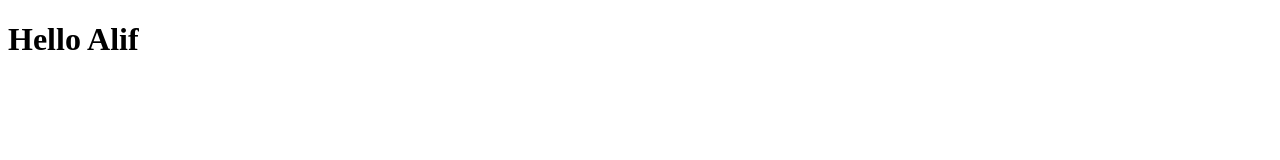
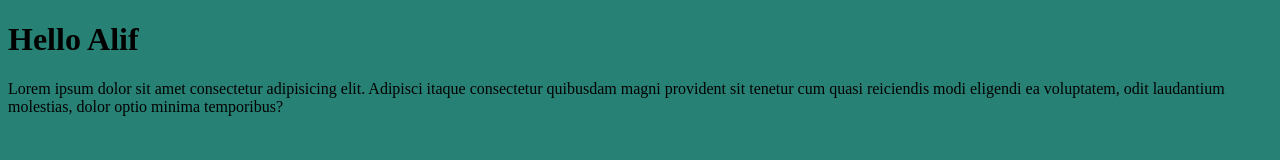
Before and after one commit to alifkingstjk/git-base-alif, a plain HTML site: page index.html in a window 1280 px wide. Drawn offline with Linux system fonts and the light colour scheme.

Commit message:
change background to green and add paragraf

```diff
--- a/index.html
+++ b/index.html
@@ -4,9 +4,10 @@
     <meta charset="UTF-8">
     <meta name="viewport" content="width=device-width, initial-scale=1.0">
     <title>belajar</title>
-    <link rel="styleshet" href="style.css">
+    <link rel="stylesheet" href="style.css">
 </head>
 <body>
     <h1>Hello Alif</h1>
+    <p>Lorem ipsum dolor sit amet consectetur adipisicing elit. Adipisci itaque consectetur quibusdam magni provident sit tenetur cum quasi reiciendis modi eligendi ea voluptatem, odit laudantium molestias, dolor optio minima temporibus?</p>
 </body>
 </html>
--- a/style.css
+++ b/style.css
@@ -1,3 +1,3 @@
 body {
-    background-color: azure;
+    background-color: rgb(40, 129, 117);
 }
```
